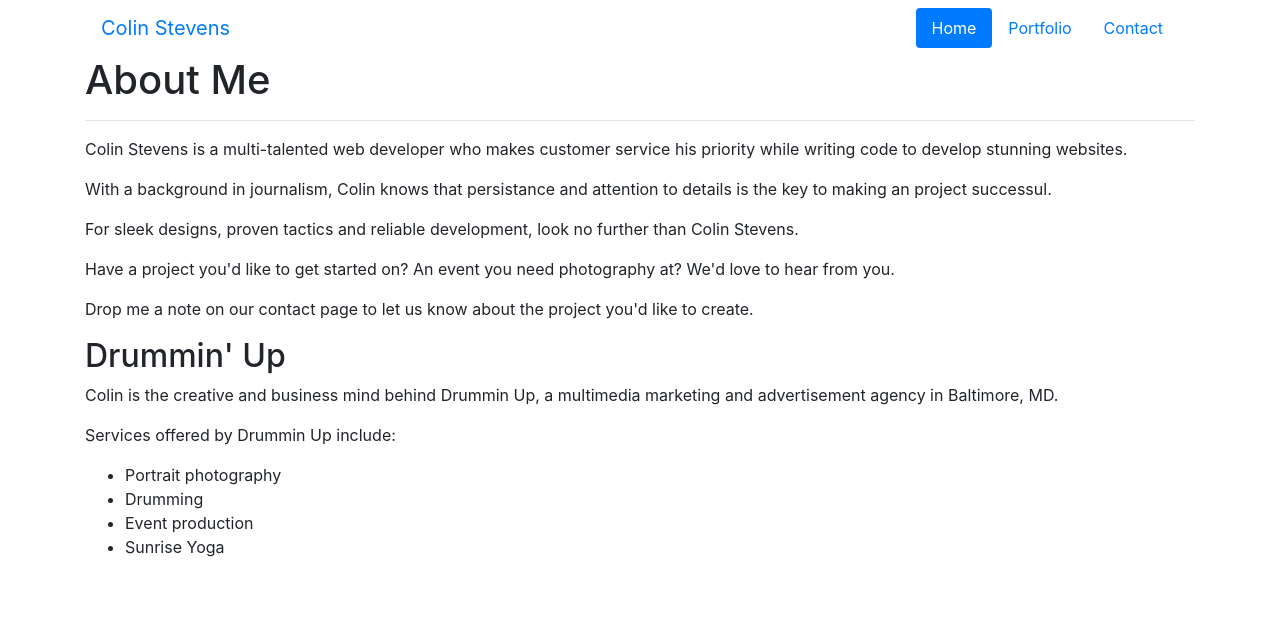
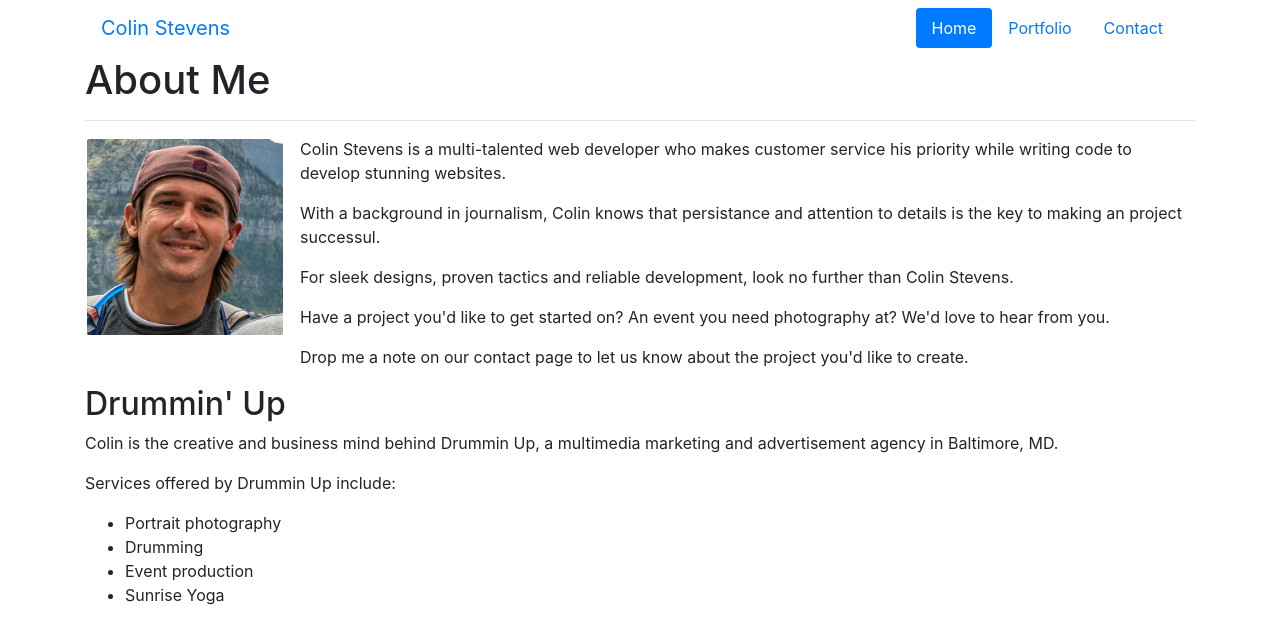
Before and after one commit to colinstevens06/02-Dynamic-Portfolio, a plain HTML site: page index.html in a window 1280 px wide. Drawn offline with nearby package versions, Linux system fonts and the light colour scheme.

Commit message:
making sure all changes are commited before started Sunday coding

```diff
--- a/assets/css/style.css
+++ b/assets/css/style.css
@@ -1,7 +1,23 @@
 .nav {
    margin-left: auto;
+}
+
+.container {
+
 }
 
 .navbar-brand {
    margin-right: auto;
 }
+
+.headshot {
+   width: 200px;
+   margin-right: 15px;
+   margin-bottom: 15px;
+   border: #222222;
+   padding: 2px;
+}
+
+.card-title {
+   color: white;
+}
--- a/index.html
+++ b/index.html
@@ -39,6 +39,7 @@
 
                 <h1>About Me</h1>
                 <hr>
+                <img src="assets/images/colin-headshot.jpg" alt="Colin Stevens" class="float-left img-fluid headshot rounded">
                 <p>Colin Stevens is a multi-talented web developer who makes customer service his priority while writing code to develop stunning websites.</p>
 
                 <p>With a background in journalism, Colin knows that persistance and attention to details is the key to making an project successul.</p>
```
